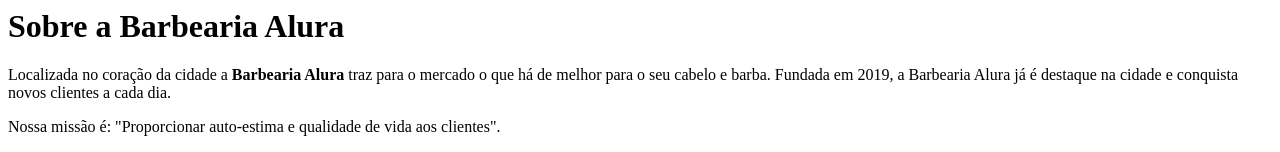
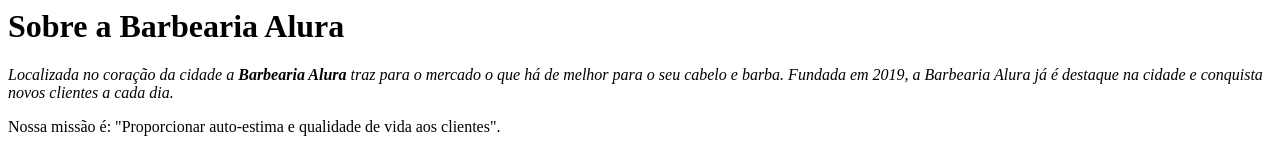
Before and after one commit to Sarah-szymanski21/alura.rec.se-liga, a plain HTML site: page index.html in a window 1280 px wide. Shown: the top 152 px of the page. Drawn offline with Linux system fonts and the light colour scheme.

Commit message:
Update index.html

```diff
--- a/index.html
+++ b/index.html
@@ -1,8 +1,8 @@
 
 <h1> Sobre a Barbearia Alura</h1>
 
-<p>Localizada no coração da cidade a <strong>Barbearia Alura</strong> traz para o mercado o que há de melhor para o seu cabelo e barba.
-Fundada em 2019, a Barbearia Alura já é destaque na cidade e conquista novos clientes a cada dia.</p>
+<p><em>Localizada no coração da cidade a <strong>Barbearia Alura</strong> traz para o mercado o que há de melhor para o seu cabelo e barba.
+Fundada em 2019, a Barbearia Alura já é destaque na cidade e conquista novos clientes a cada dia.</em></p>
 
 <p>Nossa missão é: "Proporcionar auto-estima e qualidade de vida aos clientes".</p>
 
```
